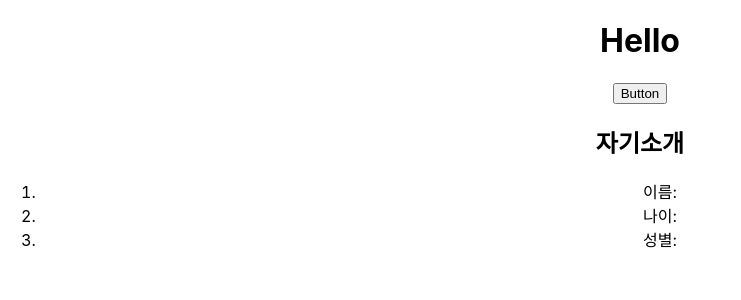
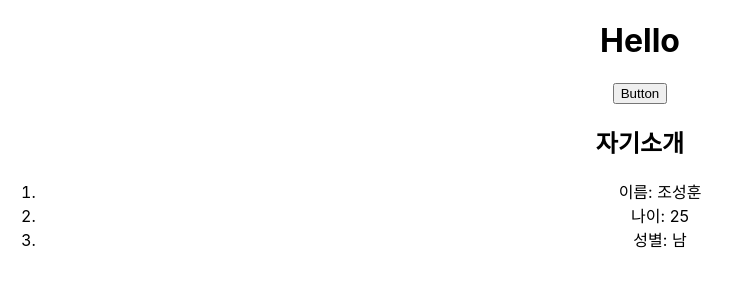
Before and after one commit to shchoon/practice-git, a React (Create React App) app: page / in a window 1280 px wide. Shown: the top 300 px of the page, without its empty margins (0-741 px from the left). Built offline with nearby package versions, Linux system fonts and the light colour scheme.

Commit message:
feature/b add name
feature/b add age

feature/b add gender

```diff
--- a/src/Component1.js
+++ b/src/Component1.js
@@ -4,9 +4,9 @@ function Component1(props) {
         <div>
             <h2>자기소개</h2>
             <ol>
-                <li>이름: {props.name} </li>
-                <li>나이: </li>
-                <li>성별: </li>
+                <li>이름: {props.info.name}</li>
+                <li>나이: {props.info.age}</li>
+                <li>성별: {props.info.gender}</li>
             </ol>
         </div>
     )
```
